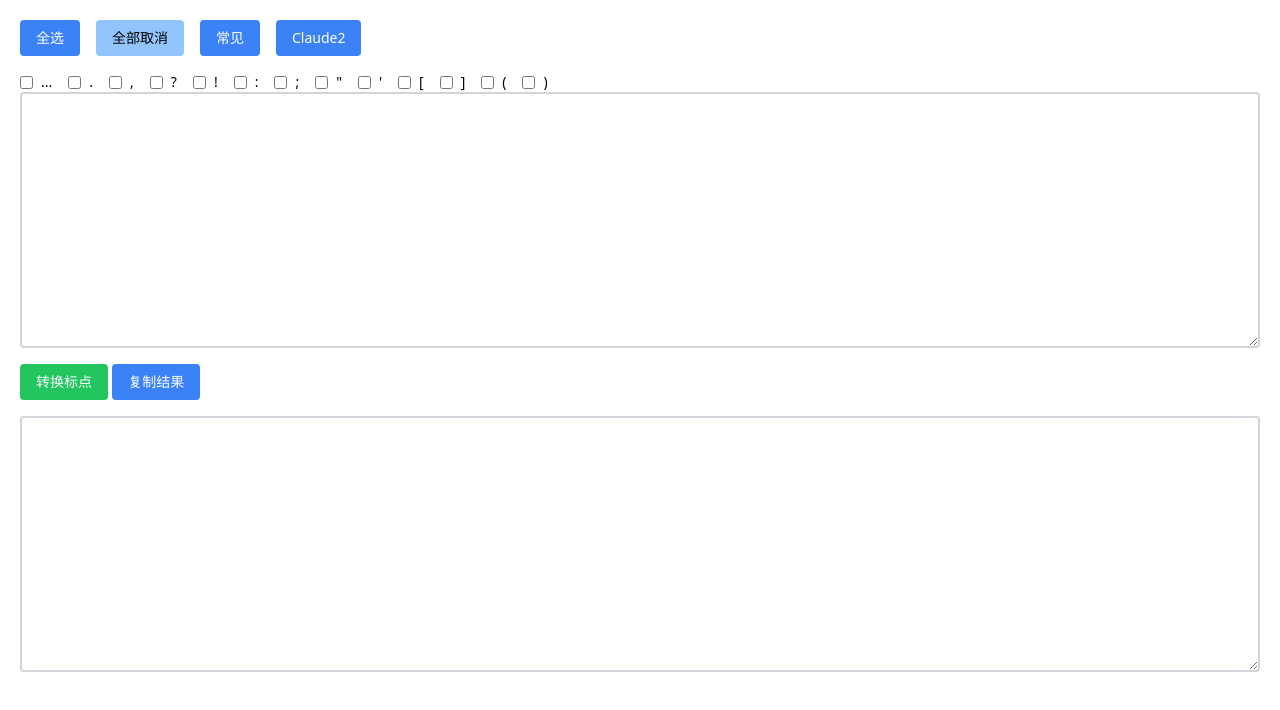
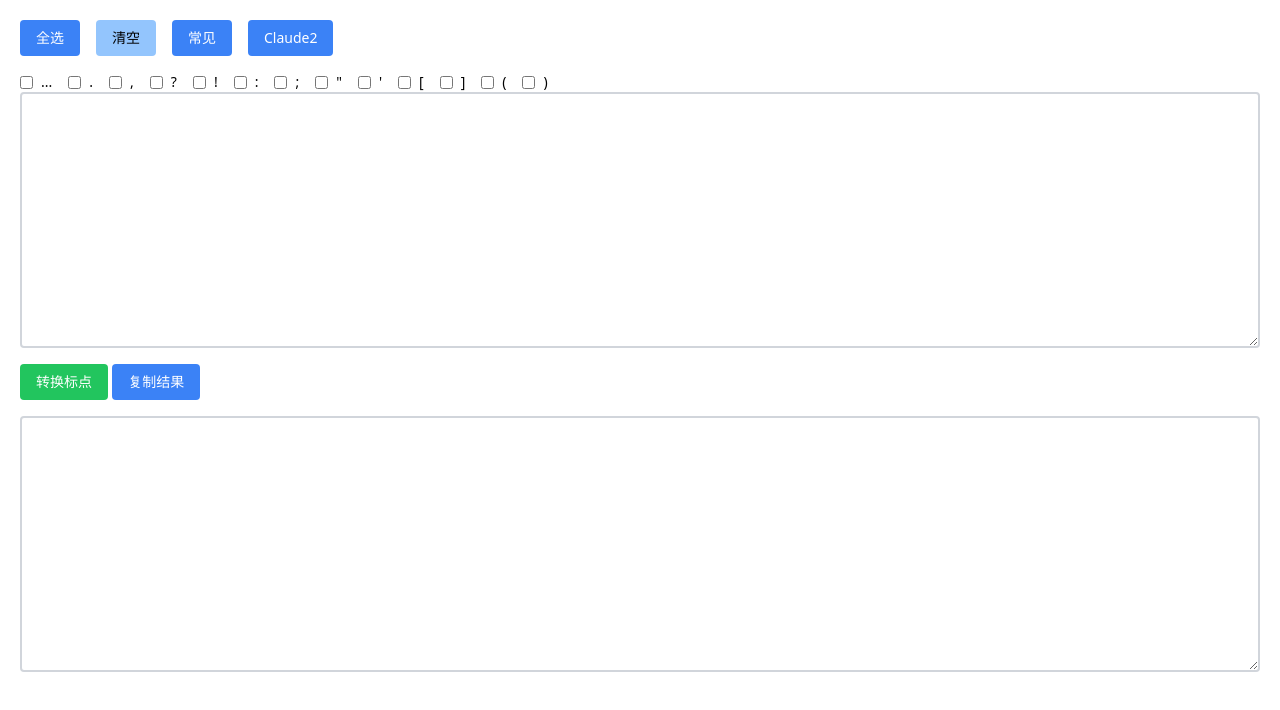
Before and after one commit to gantrol/punctuation, a SvelteKit app: page / in a window 1280 px wide. Shown: the top 710 px of the page. Built offline with nearby package versions, Linux system fonts and the light colour scheme.

Commit message:
modified: 按钮文字统一为二字

```diff
--- a/src/routes/+page.svelte
+++ b/src/routes/+page.svelte
@@ -146,7 +146,7 @@
 <div class="app-container flex flex-col p-5 font-sans">
     <div class="checkboxes-container flex space-x-4 mb-4">
         <button class="px-4 py-2 text-sm text-white bg-blue-500 rounded" on:click={selectAll}>全选</button>
-        <button class="px-4 py-2 text-sm text-black bg-blue-300 rounded" on:click={deselectAll}>全部取消</button>
+        <button class="px-4 py-2 text-sm text-black bg-blue-300 rounded" on:click={deselectAll}>清空</button>
         <button class="px-4 py-2 text-sm text-white bg-blue-500 rounded" on:click={selectCommon}>常见</button>
         <button class="px-4 py-2 text-sm text-white bg-blue-500 rounded" on:click={selectClaude2}>Claude2</button>
     </div>
```
